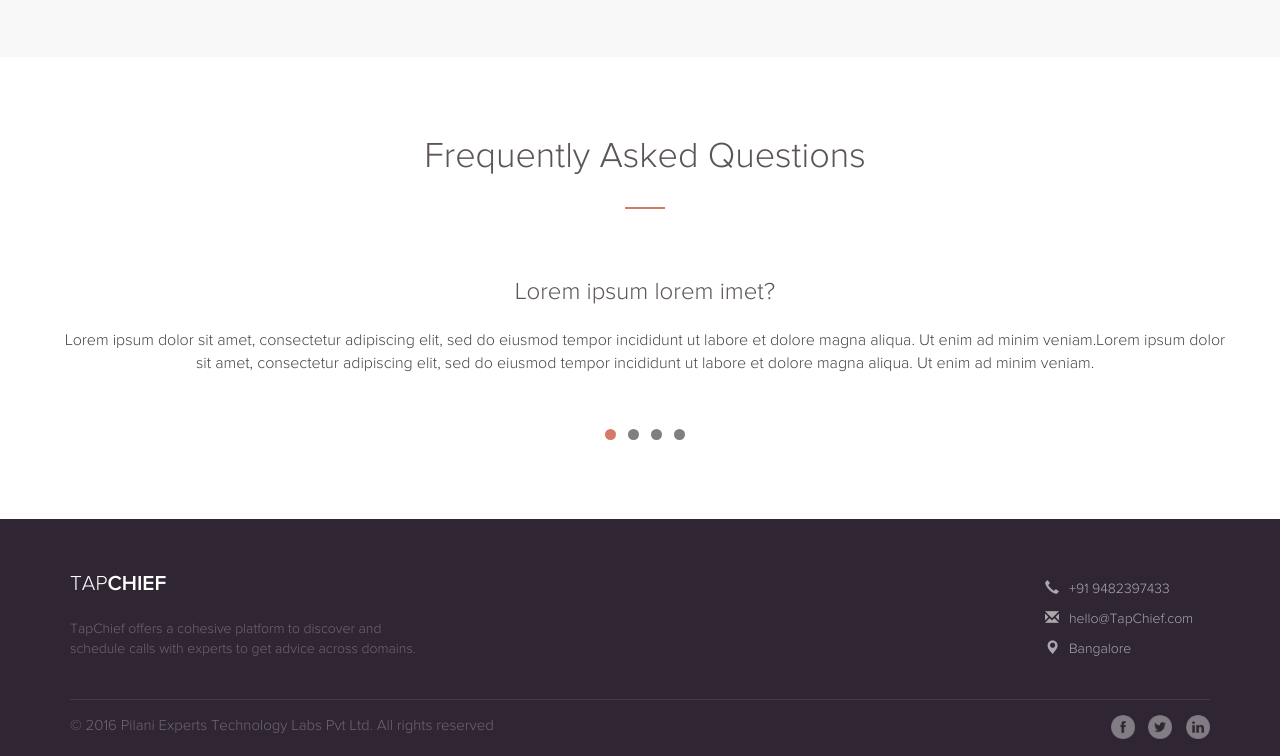
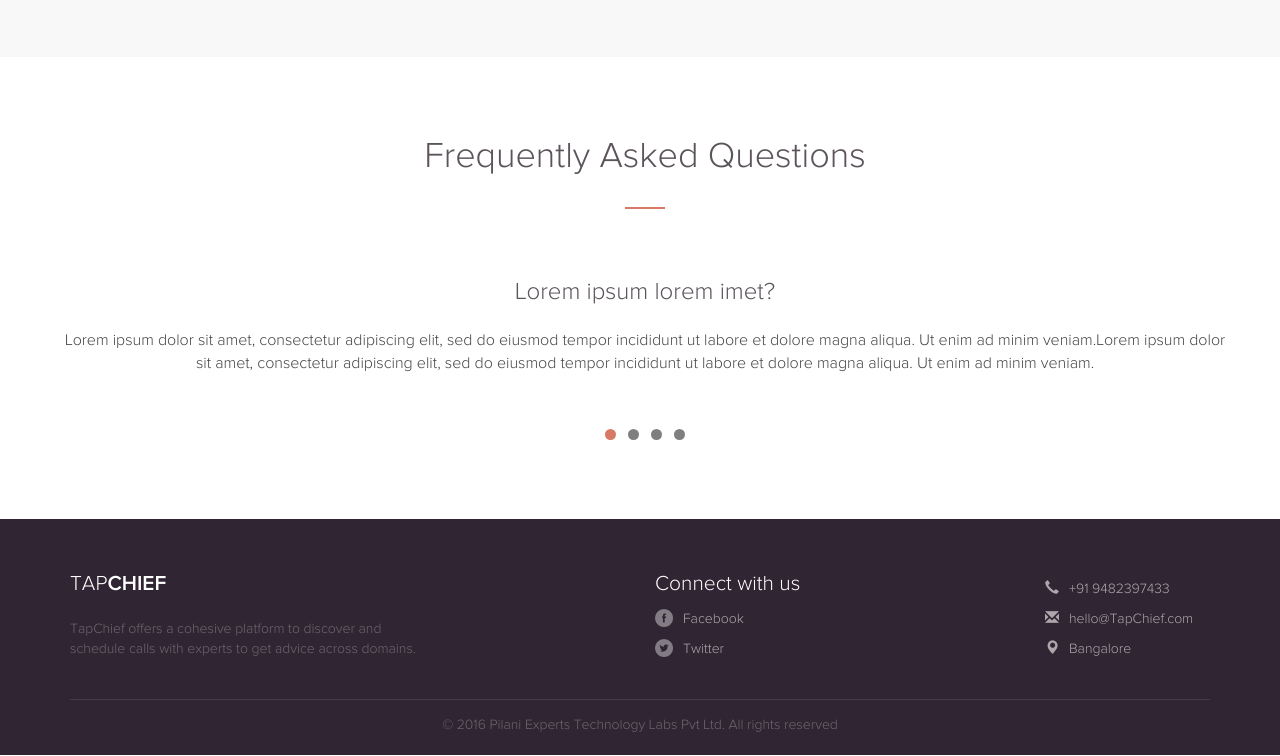
Before and after one commit to anoopsethu/tapchief, a plain HTML site: page index.html in a window 1280 px wide. Shown: the part 2729-3485 px from the top of the page. Drawn offline with Linux system fonts and the light colour scheme.

Commit message:
Changed position of sm links

```diff
--- a/css/styles.css
+++ b/css/styles.css
@@ -333,19 +333,32 @@ p{
 	margin:10px 0px;
 }
 
+.sm-link{
+	color: rgba(255,255,255,0.6);
+	font-size: 14px;
+	display: block;
+	text-align: left;
+	margin:10px 0px;
+}
+
 .margin-10{
 	margin-right:10px;
 }
 
 .sm-icon{
-	max-width:24px;
+	max-width:18px;
 	opacity: 0.4;
 	transition:0.1s all ease-in;
 	margin-right: 10px;
+	margin-top: -2px;
 }
 
 .sm-icon:hover{
 	opacity:1;
+}
+
+.footer-bottom p{
+	font-size: 14px;
 }
 
 @media screen and (max-width: 480px) {
--- a/index.html
+++ b/index.html
@@ -181,8 +181,12 @@
 							<p class="footer-text">
 								TapChief offers a cohesive platform to discover and schedule calls with experts to get advice across domains.</p>
 						</div>
-						<div class="col-md-6 col-sm-12" style="text-align:right;">
-
+						<div class="col-md-2 col-sm-12" style="">
+						</div>
+						<div class="col-md-4 col-sm-12" style="">
+							<span style="font-size: 21px;"><span class="font-light">Connect with us</span></a>
+							<a href="" class="sm-link"><img src="img/icon-facebook.png" class="sm-icon">Facebook</a>
+							<a href="" class="sm-link"><img src="img/icon-twitter.png" class="sm-icon">Twitter</a>
 						</div>
 						<div class="col-md-2 col-sm-12" style="text-align:right;">
 							<span class="contact-text"><span class="glyphicon glyphicon-earphone margin-10"></span>+91 9482397433</span>
@@ -193,13 +197,8 @@
 				</div>
 				<div class="footer-bottom" style="padding:15px 0px 10px 0px;">
 					<div class="row">
-						<div class="col-md-6 col-sm-12">
+						<div class="col-md-12 col-sm-12 center">
 							<p>© 2016 Pilani Experts Technology Labs Pvt Ltd. All rights reserved</p>
-						</div>
-						<div class="col-md-6 col-sm-12" style="text-align:right;">
-							<a href=""><img src="img/icon-facebook.png" class="sm-icon"></a>
-							<a href=""><img src="img/icon-twitter.png" class="sm-icon"></a>
-							<a href=""><img src="img/icon-linkedin.png" class="sm-icon" style="margin-right:0px;"></a>
 						</div>
 					</div>
 				</div>
```
